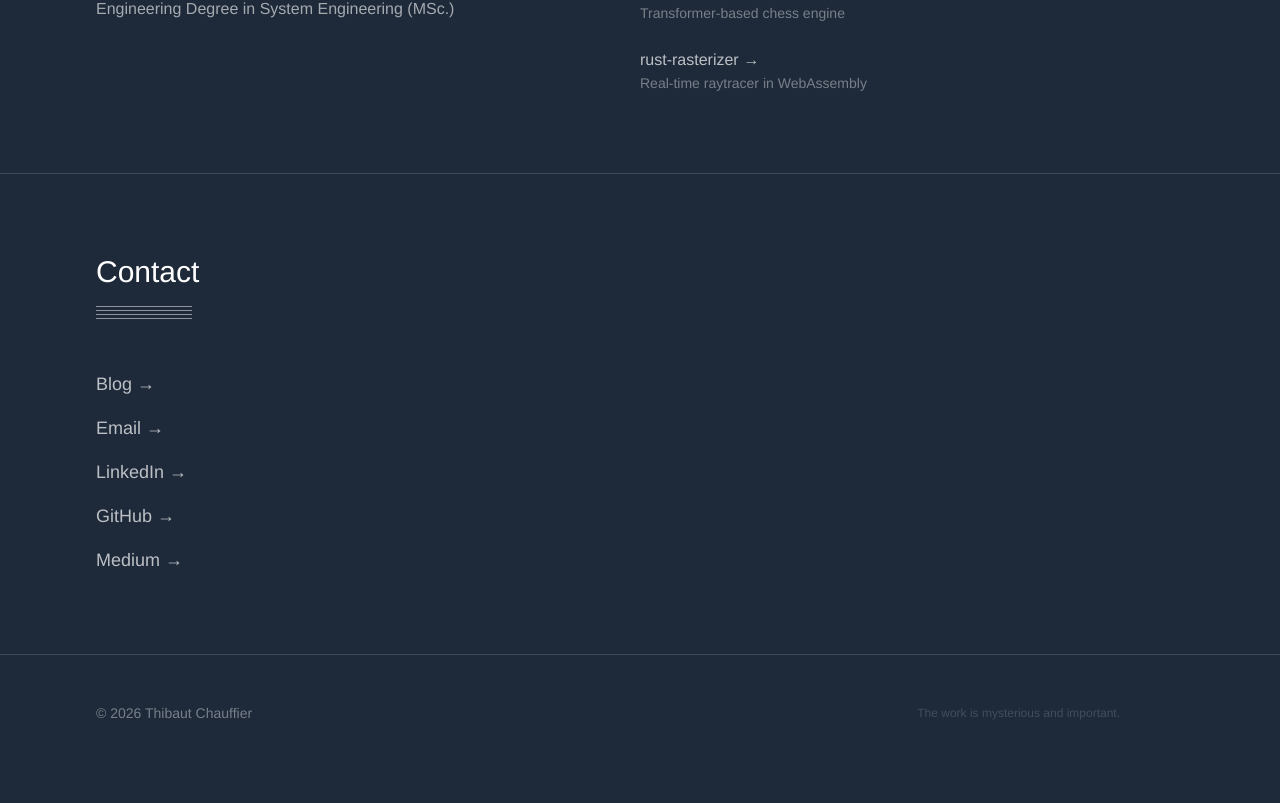
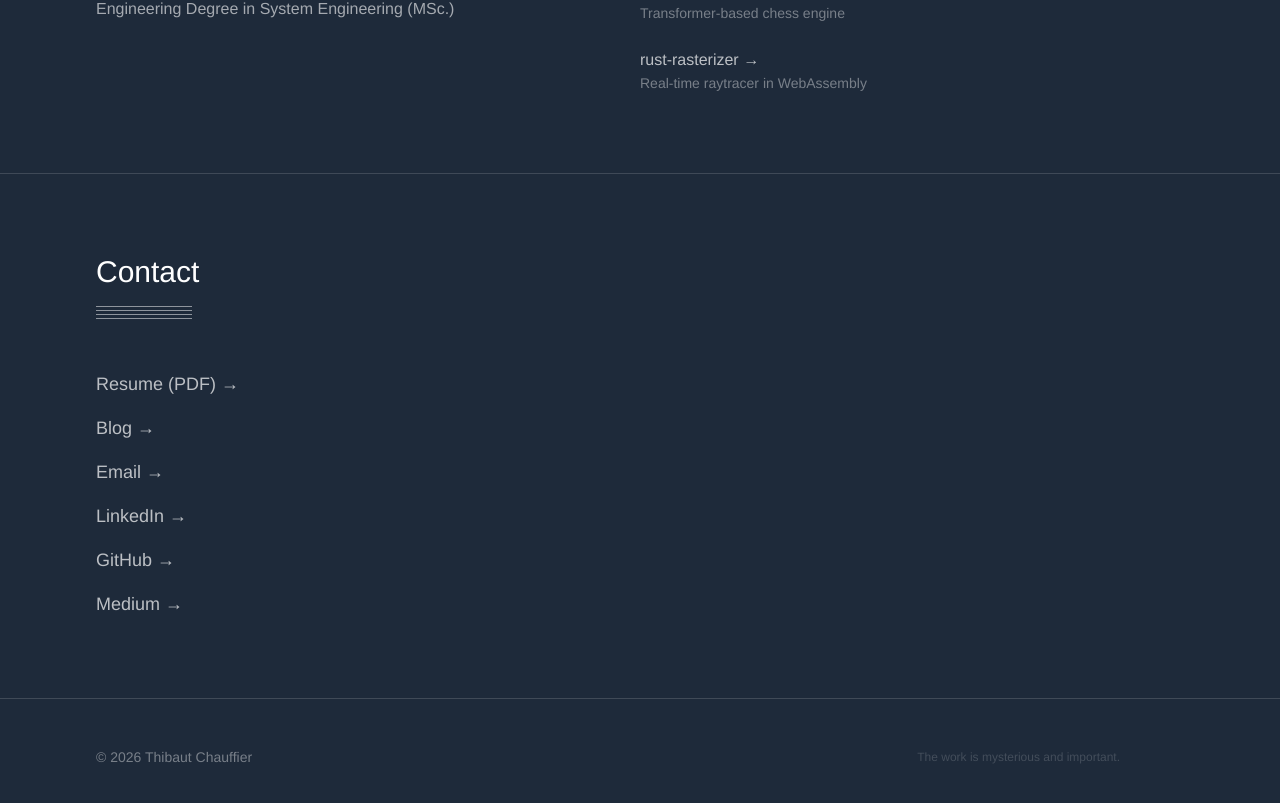
Before and after one commit to tchauffi/tchauffi-webpage, a Next.js app in the folder tchauffi-webpage/: page /tchauffi-webpage/ in a window 1280 px wide. Shown: the part 3625-4428 px from the top of the page. Before the commit the page ends 4396 px from the top, so only its background shows below. Built offline with nearby package versions, Linux system fonts and the light colour scheme.

Commit message:
Add resume download link and include CV PDF file

```diff
--- a/tchauffi-webpage/app/page.tsx
+++ b/tchauffi-webpage/app/page.tsx
@@ -310,6 +310,10 @@ ML accessible through elegant production architectures.
           <AnimatedLine variant="thin" width="96px" className="mb-12" />
 
           <div className="space-y-4">
+            <a href="/CV_V2_TC_2025.pdf" download
+               className="block text-white/70 hover:text-white hover:translate-x-2 transition-all text-lg font-light">
+              Resume (PDF) →
+            </a>
             <Link href="/blog"
                className="block text-white/70 hover:text-white hover:translate-x-2 transition-all text-lg">
               Blog →
```
Also changed, not shown: 1 other file (tests, documents, lock files or other folders).
